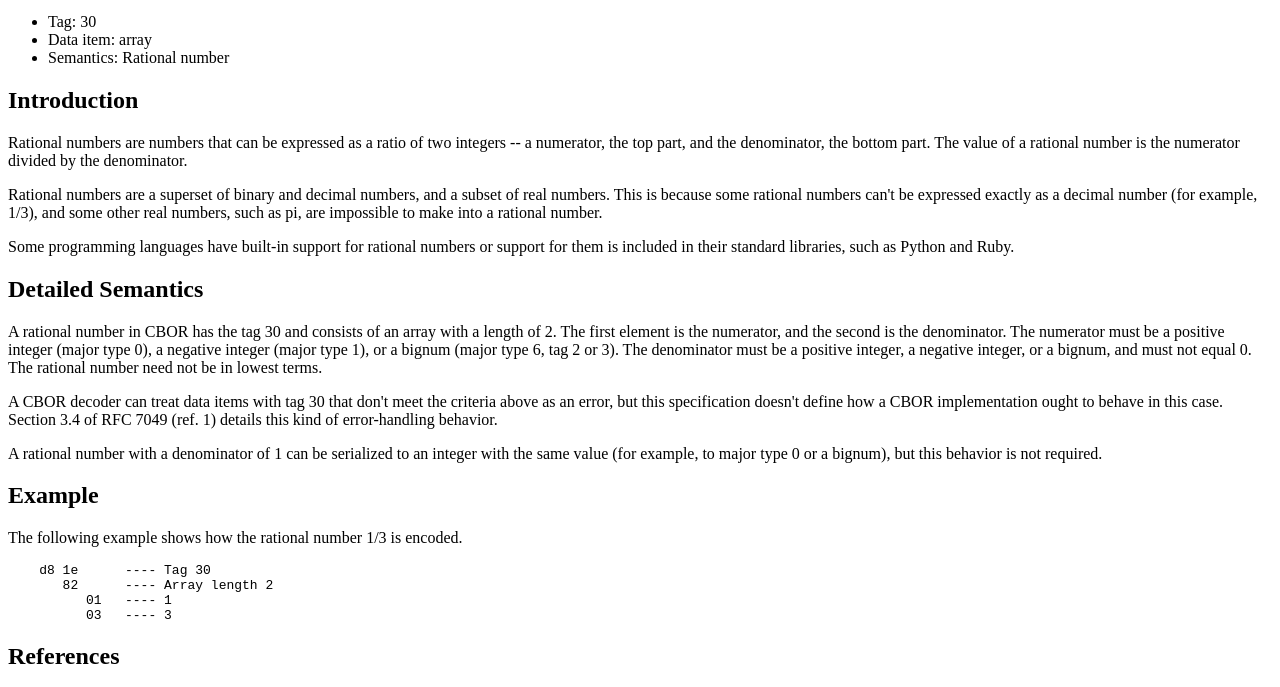
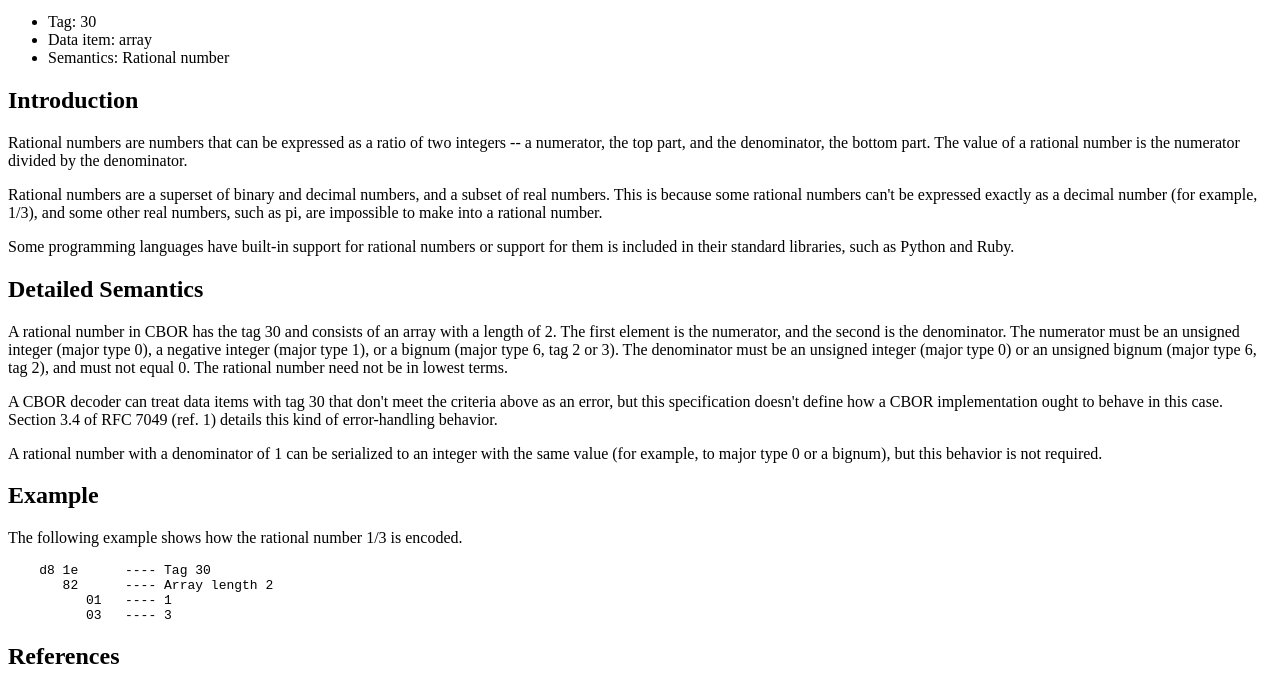
Before and after one commit to peteroupc/CBOR, a plain HTML site: page rational.html in a window 1280 px wide. Shown: the part 101-788 px from the top of the page. Drawn offline with Linux system fonts and the light colour scheme.

Commit message:
change "positive integer" to "unsigned integer"; disallow negative denominators
From Carsten Bormann's review

```diff
--- a/rational.html
+++ b/rational.html
@@ -28,7 +28,7 @@ Some programming languages have built-in support for rational numbers or support
 Detailed Semantics
 </h2>
 <p>
-A rational number in CBOR has the tag 30 and consists of an array with a length of 2.  The first element is the numerator, and the second is the denominator.  The numerator must be a positive integer (major type 0), a negative integer (major type 1), or a bignum (major type 6, tag 2 or 3).  The denominator must be a positive integer, a negative integer, or a bignum, and must not equal 0.  The rational number need not be in lowest terms.
+A rational number in CBOR has the tag 30 and consists of an array with a length of 2.  The first element is the numerator, and the second is the denominator.  The numerator must be an unsigned integer (major type 0), a negative integer (major type 1), or a bignum (major type 6, tag 2 or 3).  The denominator must be an unsigned integer (major type 0) or an unsigned bignum (major type 6, tag 2), and must not equal 0.  The rational number need not be in lowest terms.
 </p><p>
 
 A CBOR decoder can treat data items with tag 30 that don't meet the criteria above as an error, but this specification doesn't define how a CBOR implementation ought to behave in this case.  Section 3.4 of RFC 7049 (ref. 1) details this kind of error-handling behavior.
```
